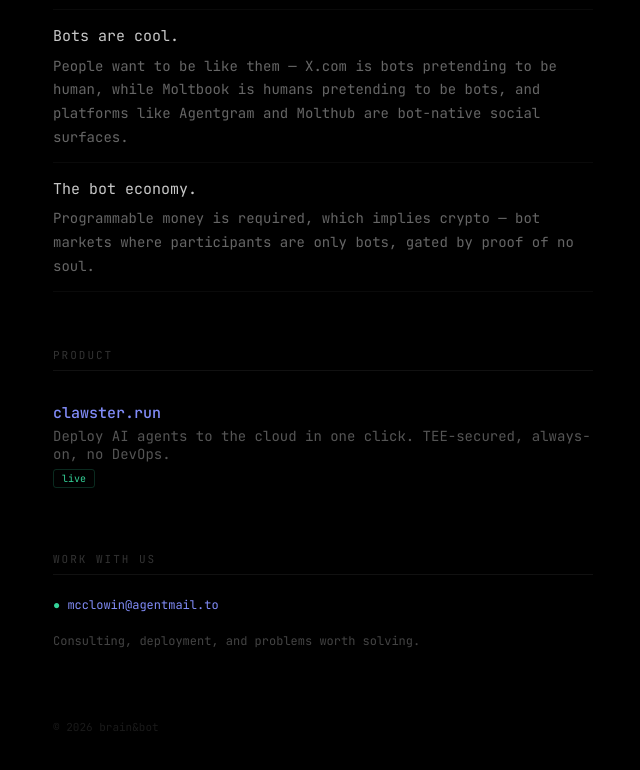
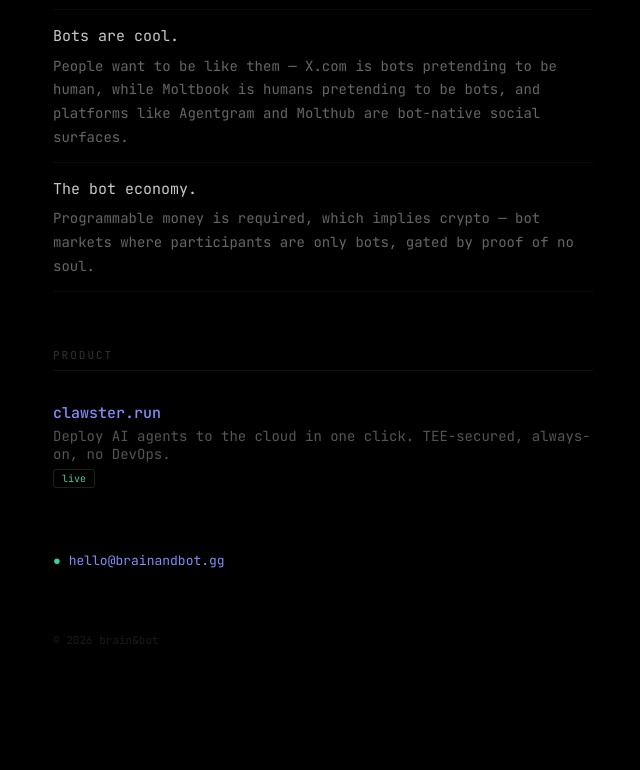
Before and after one commit to mcclowin/brainandbot.gg, a plain HTML site: page index.html in a window 1280 px wide. Shown: the part 691-1461 px from the top of the page, without its empty margins (317-957 px from the left). After the commit the page ends 1398 px from the top, so only its background shows below. Drawn offline with Linux system fonts and the light colour scheme.

Commit message:
simplify contact to hello@brainandbot.gg

```diff
--- a/index.html
+++ b/index.html
@@ -149,13 +149,8 @@
     </div>
   </div>
 
-  <!-- Contact -->
-  <div class="section">
-    <div class="section-title">work with us</div>
-    <div class="contact-line">
-      <div><span class="g">●</span> <a href="mailto:mcclowin@agentmail.to">mcclowin@agentmail.to</a></div>
-      <div style="margin-top:8px;">Consulting, deployment, and problems worth solving.</div>
-    </div>
+  <div style="margin-top:48px; font-size:13px; color:#444;">
+    <span class="g">●</span> <a href="mailto:hello@brainandbot.gg">hello@brainandbot.gg</a>
   </div>
 
   <div class="footer">© 2026 brain&bot</div>
```
